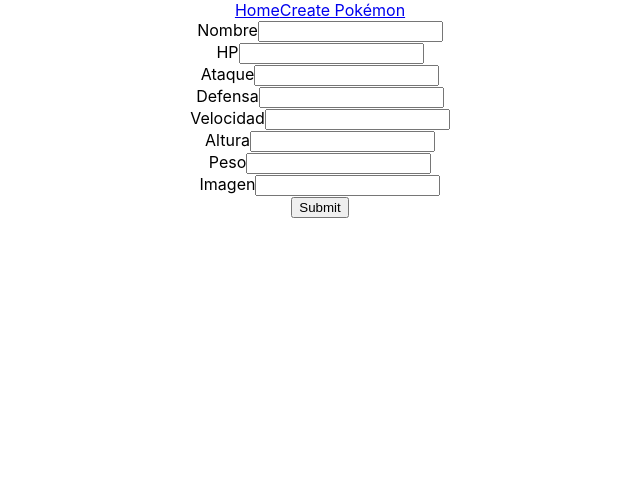
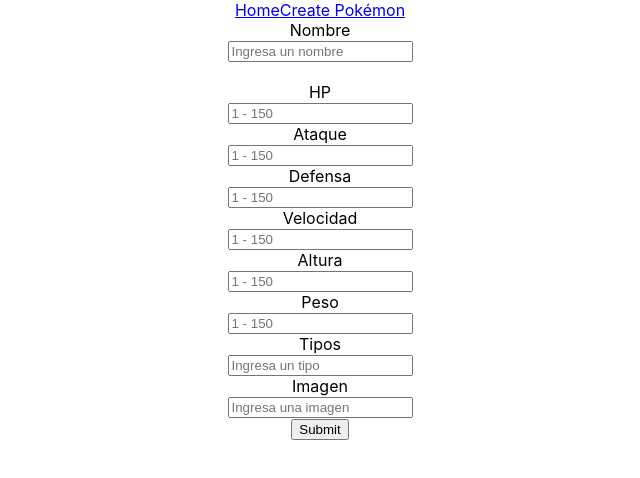
Before and after one commit to SantiCorino/PI-POKEMON-MAIN, a React (Create React App) app in the folder PI-Pokemon-main/client/: page /add in a window 1280 px wide. Shown: the top 478 px of the page, without its empty margins (320-960 px from the left). Built offline with nearby package versions, Linux system fonts and the light colour scheme; no server answers.

Commit message:
Agregado validator y construccion del form

```diff
--- a/PI-Pokemon-main/client/src/App.js
+++ b/PI-Pokemon-main/client/src/App.js
@@ -11,20 +11,22 @@
 function App() {
   return (
     <div className="App">
-      <Nav />
       <Switch>
         <Route exact path="/">
           <LandingPage/>
         </Route>
         <Route path="/home">
+          <Nav />
           <SearchBar />
           <Order />
           <Pokemons />
         </Route>
         <Route path="/add">
+          <Nav />
           <AddPokemon />
         </Route>
         <Route path="/pokemons/:id">
+          <Nav />
           <PokemonDetail />
         </Route>
       </Switch>
--- a/PI-Pokemon-main/client/src/components/PokemonCard/addPokemon.jsx
+++ b/PI-Pokemon-main/client/src/components/PokemonCard/addPokemon.jsx
@@ -1,43 +1,201 @@
-import { useState } from "react";
+import { useState, useEffect } from "react";
+import { useSelector, useDispatch } from 'react-redux'
 import { useHistory } from "react-router-dom";
 import axios from 'axios';
+import { getAllPokemons, getTypes } from "../../redux/actions";
+import { validateFields, validateSelection } from "../../utils/validator";
 
 export default function AddPokemon(){
-    const [ pokemon, setPokemon ] = useState({});
-    let history = useHistory();
+    const { pokemons } = useSelector((state)=>state);
+    const allTypes = useSelector((state)=>state.types);
+    const dispatch = useDispatch();
+    const history = useHistory();
+
+    const [ pokemon, setPokemon ] = useState({
+        name: '',
+        hp: '',
+        attack: '',
+        defense: '',
+        speed: '',
+        height: '',
+        weight: '',
+        types: [],
+        image: ''
+    });
+    const [ error, setError ] = useState({});
+    const [ selectionError, setSelectionError ] = useState({});
+    const [ disabled, setDisabled ] = useState(true);
+
+    useEffect(()=>{
+        dispatch(getTypes());
+        dispatch(getAllPokemons());
+    }, [dispatch]);
+
     function onInputChange(e){
         e.preventDefault();
+
         setPokemon({
             ...pokemon,
-            [e.target.name]: e.target.value
+            [e.target.name]: e.target.value,
+        });
+
+        const validationError = validateFields({
+            ...pokemon,
+            [e.target.name]: e.target.value,
+        }, pokemons);
+        setError(validationError);
+
+        const validationTypesError = validateSelection(pokemon);
+        //const catchedErrors = {...validationError, ...validationTypesError};
+        setSelectionError(validationTypesError);
+
+        if(JSON.stringify(validationError) === "{}" && JSON.stringify(validationError) === "{}") {
+            setDisabled(false)
+        } else {
+            setDisabled(true)
+        }
+    };
+
+    function onSelectionTypes(e){
+        setPokemon({
+            ...pokemon,
+            types: [...new Set([
+                ...pokemon.types,
+                e.target.value
+            ])],
+        })
+    };
+
+    function onDeletionTypes(e){
+        const newTypes = pokemon.types.filter((t) => t !== e.target.value);
+        setPokemon({
+            ...pokemon,
+            types: newTypes,
+        });
+    };
+
+    function onReset(){
+        setPokemon({
+            name: '',
+            hp: '',
+            attack: '',
+            defense: '',
+            speed: '',
+            height: '',
+            weight: '',
+            types: [],
+            image: ''
         })
     }
 
     function onSubmit(e) {
         e.preventDefault();
-        axios.post('http://localhost:3001/api/pokemons', pokemon)
+        axios.post('http://localhost:3001/api/pokemons/', pokemon)
         .then(()=>{
-            history.push('/')
+            setPokemon({
+                name: '',
+                hp: '',
+                attack: '',
+                defense: '',
+                speed: '',
+                height: '',
+                weight: '',
+                types: [],
+                image: ''
+            })
         })
-    }
+        .then(()=>{
+            history.push('/home')
+        })
+        .catch((err)=>{
+            console.log(err);
+        })
+    };
 
     return <form onSubmit={onSubmit}>
-        <label htmlFor="">Nombre</label>
-        <input onChange={onInputChange} type="text" name="name" value={pokemon.name} /><br/>
-        <label htmlFor="">HP</label>
-        <input onChange={onInputChange} type="text" name="hp" value={pokemon.hp} /><br/>
-        <label htmlFor="">Ataque</label>
-        <input onChange={onInputChange} type="text" name="attack" value={pokemon.attack} /><br/>
-        <label htmlFor="">Defensa</label>
-        <input onChange={onInputChange} type="text" name="defense" value={pokemon.defense} /><br/>
-        <label htmlFor="">Velocidad</label>
-        <input onChange={onInputChange} type="text" name="speed" value={pokemon.speed} /><br/>
-        <label htmlFor="">Altura</label>
-        <input onChange={onInputChange} type="text" name="height" value={pokemon.height} /><br/>
-        <label htmlFor="">Peso</label>
-        <input onChange={onInputChange} type="text" name="weight" value={pokemon.weight} /><br/>
-        <label htmlFor="">Imagen</label>
-        <input onChange={onInputChange} type="text" name="image" value={pokemon.image}/><br/>
+        <div>
+            <label htmlFor="">Nombre</label><br/>
+            <input
+                onChange={onInputChange}
+                type="text"
+                autoComplete="off"
+                name="name"
+                placeholder="Ingresa un nombre"
+                value={pokemon.name}
+                /><br/>
+                {error.name && <em>{error.name}</em>}
+        </div>
+        <br/>
+        <label htmlFor="">HP</label><br/>
+        <input
+            onChange={onInputChange}
+            type="number"
+            autoComplete="off"
+            name="hp"
+            placeholder="1 - 150"
+            value={pokemon.hp}
+        /><br/>
+        <label htmlFor="">Ataque</label><br/>
+        <input
+            onChange={onInputChange}
+            type="number"
+            autoComplete="off"
+            name="attack"
+            placeholder="1 - 150"
+            value={pokemon.attack}
+        /><br/>
+        <label htmlFor="">Defensa</label><br/>
+        <input
+            onChange={onInputChange}
+            type="number"
+            autoComplete="off"
+            name="defense"
+            placeholder="1 - 150"
+            value={pokemon.defense}
+        /><br/>
+        <label htmlFor="">Velocidad</label><br/>
+        <input
+            onChange={onInputChange}
+            type="number"
+            autoComplete="off"
+            name="speed"
+            placeholder="1 - 150"
+            value={pokemon.speed}
+        /><br/>
+        <label htmlFor="">Altura</label><br/>
+        <input
+            onChange={onInputChange}
+            type="number"
+            autoComplete="off"
+            name="height"
+            placeholder="1 - 150"
+            value={pokemon.height}
+        /><br/>
+        <label htmlFor="">Peso</label><br/>
+        <input
+            onChange={onInputChange}
+            type="number"
+            autoComplete="off"
+            name="weight"
+            placeholder="1 - 150"
+            value={pokemon.weight}
+        /><br/>
+        <label htmlFor="">Tipos</label><br/>
+        <input
+            onChange={onInputChange}
+            type="text"
+            name="types"
+            placeholder="Ingresa un tipo"
+            value={pokemon.types}
+        /><br/>
+        <label htmlFor="">Imagen</label><br/>
+        <input
+            onChange={onInputChange}
+            type="text"
+            name="image"
+            placeholder="Ingresa una imagen"
+            value={pokemon.image}
+        /><br/>
         <input type="submit" name="SoySubmit" />
     </form>
 }
--- a/PI-Pokemon-main/client/src/components/PokemonCard/pokemonDetail.jsx
+++ b/PI-Pokemon-main/client/src/components/PokemonCard/pokemonDetail.jsx
@@ -6,7 +6,7 @@
     const [ pokemon, setPokemon ] = useState(null)
     let { id } = useParams()
     useEffect(()=>{
-        axios.get('http://localhost:3001/api/pokemons/' + id)
+        axios.get(`http://localhost:3001/api/pokemons/${id}`)
         .then((r)=>{
             setPokemon(r.data)
         })
--- a/PI-Pokemon-main/client/src/components/order.jsx
+++ b/PI-Pokemon-main/client/src/components/order.jsx
@@ -52,6 +52,7 @@
         <h5>Origen</h5>
         <select name="select" onChange={onSelectOriginChange}>
             <option value={"default"} hidden>Selecciona</option>
+            <option value="all">Todos</option>
             <option value="API">Original</option>
             <option value="created">Creado</option>
         </select>
--- a/PI-Pokemon-main/client/src/redux/actions/index.js
+++ b/PI-Pokemon-main/client/src/redux/actions/index.js
@@ -3,8 +3,6 @@
 export const GET_ALL_POKEMONS = "GET_ALL_POKEMONS";
 export const GET_TYPES = "GET_TYPES";
 export const SEARCH_POKEMONS = "SEARCH_POKEMONS";
-export const GET_POKEMON_DETAILS = "GET_POKEMON_DETAILS";
-export const CREATE_POKEMON = "CREATE_POKEMON";
 export const NAME_SORT = "NAME_SORT";
 export const ATTACK_SORT = "ATTACK_SORT";
 export const TYPE_FILTER = "TYPE_FILTER";
@@ -44,7 +42,7 @@
 
 export function searchPokemon(search){
     return function(dispatch){
-        axios.get('http://localhost:3001/api/pokemons?name=' + search.toLowerCase())
+        axios.get(`http://localhost:3001/api/pokemons?name=${search.toLowerCase()}`)
         .then((p)=>{
             dispatch({
                 type: SEARCH_POKEMONS,
@@ -55,7 +53,7 @@
             console.log(err);
         })
     }
-}
+};
 
 export function nameSort(order){
     return {
--- /dev/null
+++ b/PI-Pokemon-main/client/src/utils/validator.js
@@ -0,0 +1,45 @@
+const validateURL = (url) => {
+    return /^https?:\/\/.+\.(jpg|jpeg|png|webp|avif|gif|svg)$/.test(url);
+};
+
+const validateName = (name) => {
+    return /^[a-zA-ZñÑ]+$/.test(name);
+};
+
+const validateNum = (value) => {
+    return /^[1-9][0-9]?$|^150$/.test(value);
+};
+
+export const validateFields = (input, pokemons) => {
+    let errors = {};
+    if (!input.name || input.name.length < 1) {
+        errors.name = "El nuevo Pokémon debe tener un nombre.";
+    } else if (!validateName(input.name)) {
+        errors.name = "El nombre solo debe contener letras.";
+    } else if (pokemons.find((p) => p.name.toLowerCase() === input.name.toLowerCase())) {
+        errors.name = "Ya existe un Pokémon con ese nombre.";
+    }   else if (input.image.length > 0 && !validateURL(input.image)) {
+        errors.image = "Ingresa una URL de imágen válida. Formatos admitidos: jpg, jpeg, png, webp, avif, gif, svg.";
+    } else if (!validateNum(input.hp)) {
+        errors.hp = "Los HP deben ser un número entero entre 1 y 150";
+    } else if (!validateNum(input.attack)) {
+        errors.attack = "El ataque debe ser un número entero entre 1 y 150";
+    } else if (!validateNum(input.defense)) {
+        errors.defense = "La defensa debe ser un número entero entre 1 y 150";
+    } else if (!validateNum(input.speed)) {
+        errors.speed = "La velocidad debe ser un número entero entre 1 y 150";
+    } else if (!validateNum(input.height)) {
+        errors.height = "La altura debe ser un número entero entre 1 y 150";
+    } else if (!validateNum(input.weight)) {
+        errors.weight = "El peso debe ser un número entero entre 1 y 150";
+    }
+    return errors;
+};
+
+export const validateSelection = (input) => {
+    let errorSelection = {};
+    if (input.type.length > 3) {
+      errorSelection.types = "El Pokémon puede tener hasta 3 tipos";
+    }
+    return errorSelection;
+  };
```
Also changed, not shown: PI-Pokemon-main/client/src/redux/reducer/index.js (+1 -15 lines), 1 other file (tests, documents, lock files or other folders).
